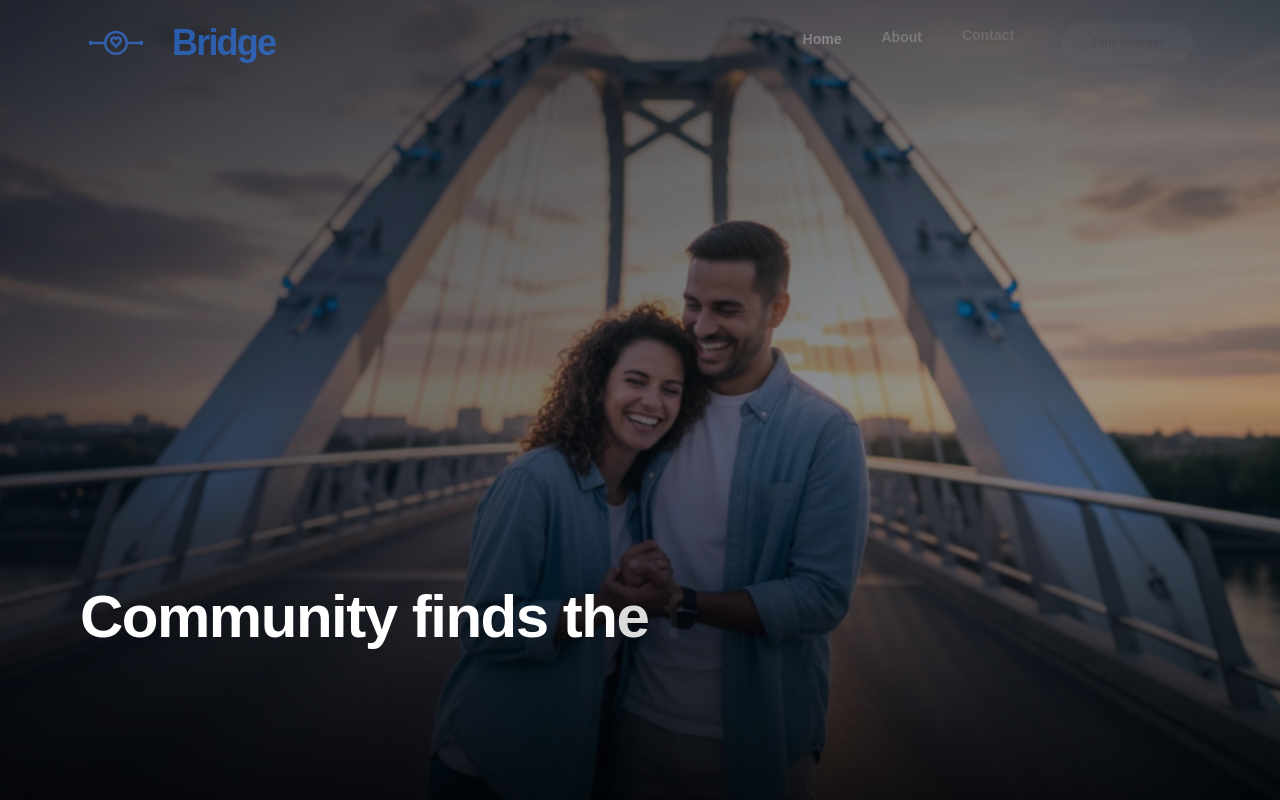
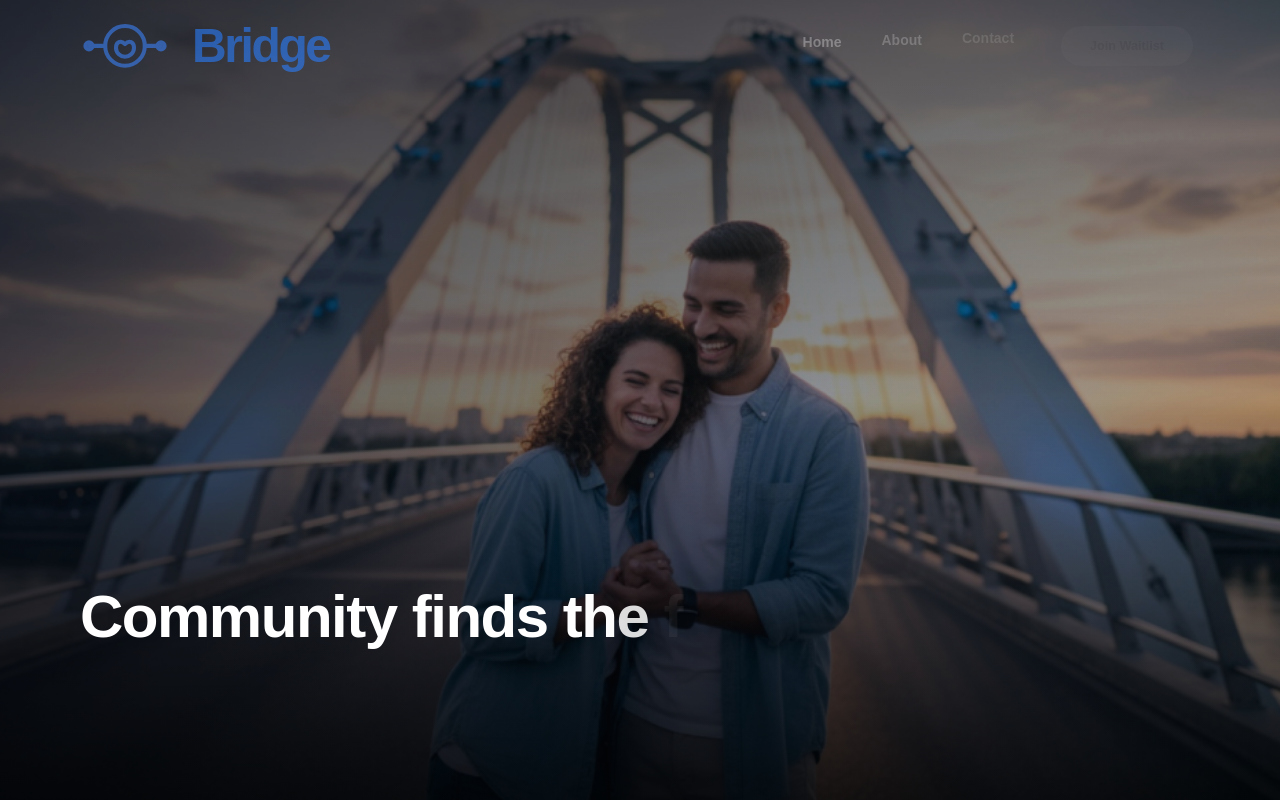
Before and after one commit to utkarsh6778vns-stack/bridge-landing, a Next.js app: page / in a window 1280 px wide. Shown: the top 800 px of the page. Built offline with nearby package versions, Linux system fonts and the light colour scheme.

Commit message:
design: update logo to match new brand image across all components

```diff
--- a/components/BridgePreloader.tsx
+++ b/components/BridgePreloader.tsx
@@ -70,77 +70,80 @@ export default function BridgePreloader({ onComplete }: BridgePreloaderProps) {
                         xmlns="http://www.w3.org/2000/svg"
                         className="overflow-visible"
                     >
-                        {/* Left Arm */}
+                        {/* Left Connector */}
                         <motion.path
-                            d="M 90 60 L 50 60"
+                            d="M 75 60 L 30 60"
                             stroke={accentColor}
-                            strokeWidth="3.5"
+                            strokeWidth="5"
                             strokeLinecap="round"
                             initial={{ pathLength: 0, opacity: 0 }}
                             animate={lineControls}
                         />
                         <motion.circle
-                            cx="50"
+                            cx="30"
                             cy="60"
-                            r="4.5"
-                            fill={accentColor}
+                            r="8"
+                            stroke={accentColor}
+                            strokeWidth="5"
+                            fill="none"
                             initial={{ opacity: 0 }}
                             animate={lineControls}
                         />
 
-                        {/* Circle around Heart */}
+                        {/* Center Circle */}
                         <motion.circle
                             cx="120"
                             cy="60"
-                            r="30"
+                            r="45"
                             stroke={accentColor}
-                            strokeWidth="3.5"
+                            strokeWidth="5"
                             fill="none"
                             initial={{ pathLength: 0, opacity: 0 }}
                             animate={circleControls}
                         />
 
-                        {/* Heart Icon */}
+                        {/* Heart Icon - Upright and Rounded */}
                         <motion.path
-                            d="M 120 70.35 C 117.2 73.2 112.4 73.8 109.2 70.6 C 106 67.4 106 62.2 109.2 59 L 120 48.2 L 130.8 59 C 134 62.2 134 67.4 130.8 70.6 C 127.6 73.8 122.8 73.2 120 70.35 Z"
+                            d="M 120 84 C 110 84 100 75 100 62 C 100 49 110 42 120 54 C 130 42 140 49 140 62 C 140 75 130 84 120 84 Z"
                             stroke={accentColor}
-                            strokeWidth="3.5"
+                            strokeWidth="5"
                             strokeLinejoin="round"
                             strokeLinecap="round"
                             fill="none"
-                            initial={{ pathLength: 0, opacity: 0, scale: 0.8, rotate: 180 }}
+                            initial={{ pathLength: 0, opacity: 0, scale: 0.8 }}
                             animate={heartControls}
                             style={{ originX: "50%", originY: "50%" }}
                         />
 
-                        {/* Right Arm */}
+                        {/* Right Connector */}
                         <motion.path
-                            d="M 150 60 L 190 60"
+                            d="M 165 60 L 210 60"
                             stroke={accentColor}
-                            strokeWidth="3.5"
+                            strokeWidth="5"
                             strokeLinecap="round"
                             initial={{ pathLength: 0, opacity: 0 }}
                             animate={lineControls}
                         />
                         <motion.circle
-                            cx="190"
+                            cx="210"
                             cy="60"
-                            r="4.5"
-                            fill={accentColor}
+                            r="8"
+                            stroke={accentColor}
+                            strokeWidth="5"
+                            fill="none"
                             initial={{ opacity: 0 }}
                             animate={lineControls}
                         />
-
                     </svg>
                 </div>
 
                 {/* Text "Bridge" */}
                 <motion.div
-                    className="md:ml-2"
+                    className="md:ml-4"
                     initial={{ opacity: 0, y: 10, x: -20 }}
                     animate={textControls}
                 >
-                    <h1 className="text-5xl md:text-7xl font-extrabold text-[#3B82F6] tracking-tighter">Bridge</h1>
+                    <h1 className="text-6xl md:text-8xl font-[900] text-[#3B82F6] tracking-tighter">Bridge</h1>
                 </motion.div>
             </div>
         </div>
--- a/components/Footer.tsx
+++ b/components/Footer.tsx
@@ -21,18 +21,28 @@ export default function Footer() {
                 >
                     {/* Bridge Logo */}
                     <div className="flex items-center gap-4 mb-6">
-                        <svg width="60" height="45" viewBox="0 0 100 60" fill="none">
-                            <circle cx="50" cy="30" r="15" stroke={accentColor} strokeWidth="3.5" fill="none" />
+                        <svg width="70" height="42" viewBox="0 0 100 60" fill="none">
+                            {/* Center Circle */}
+                            <circle cx="50" cy="30" r="22" stroke={accentColor} strokeWidth="4.5" fill="none" />
+
+                            {/* Heart - upright and rounded */}
                             <path
-                                d="M 50 36 C 48.6 37.4 46.2 37.7 44.6 36.1 C 43 34.5 43 31.9 44.6 30.3 L 50 24.9 L 55.4 30.3 C 57 31.9 57 34.5 55.4 36.1 C 53.8 37.7 51.4 37.4 50 36 Z"
-                                stroke={accentColor} strokeWidth="3.5" fill="none" transform="rotate(180 50 30)"
+                                d="M 50 42 C 45 42 40 38 40 32 C 40 26 45 23 50 28 C 55 23 60 26 60 32 C 60 38 55 42 50 42 Z"
+                                stroke={accentColor}
+                                strokeWidth="4.5"
+                                strokeLinecap="round"
+                                strokeLinejoin="round"
+                                fill="none"
                             />
-                            <path d="M 35 30 L 15 30" stroke={accentColor} strokeWidth="3.5" strokeLinecap="round" />
-                            <circle cx="15" cy="30" r="3" fill={accentColor} />
-                            <path d="M 65 30 L 85 30" stroke={accentColor} strokeWidth="3.5" strokeLinecap="round" />
-                            <circle cx="85" cy="30" r="3" fill={accentColor} />
+
+                            {/* Connectors */}
+                            <path d="M 28 30 L 10 30" stroke={accentColor} strokeWidth="4.5" strokeLinecap="round" />
+                            <circle cx="10" cy="30" r="4" stroke={accentColor} strokeWidth="4.5" fill="none" />
+
+                            <path d="M 72 30 L 90 30" stroke={accentColor} strokeWidth="4.5" strokeLinecap="round" />
+                            <circle cx="90" cy="30" r="4" stroke={accentColor} strokeWidth="4.5" fill="none" />
                         </svg>
-                        <span className="text-3xl font-black text-blue-500 tracking-tighter">Bridge</span>
+                        <span className="text-4xl font-[900] text-blue-500 tracking-tighter">Bridge</span>
                     </div>
 
                     <p className="text-gray-600 text-sm font-medium mb-8">
--- a/components/Navbar.tsx
+++ b/components/Navbar.tsx
@@ -35,20 +35,30 @@ export default function Navbar() {
         >
             <a href="#home" className="flex items-center gap-2 md:gap-4 hover:opacity-90 transition-opacity">
                 {/* Mini Logo */}
-                <div className="relative scale-75 md:scale-100 origin-left">
-                    <svg width="72" height="54" viewBox="0 0 100 60" fill="none" className="overflow-visible">
-                        <circle cx="50" cy="30" r="15" stroke={accentColor} strokeWidth="3.5" fill="none" />
+                <div className="relative scale-[0.65] md:scale-90 origin-left">
+                    <svg width="100" height="60" viewBox="0 0 100 60" fill="none" className="overflow-visible">
+                        {/* Center Circle */}
+                        <circle cx="50" cy="30" r="22" stroke={accentColor} strokeWidth="4.5" fill="none" />
+
+                        {/* Heart - upright and rounded */}
                         <path
-                            d="M 50 36 C 48.6 37.4 46.2 37.7 44.6 36.1 C 43 34.5 43 31.9 44.6 30.3 L 50 24.9 L 55.4 30.3 C 57 31.9 57 34.5 55.4 36.1 C 53.8 37.7 51.4 37.4 50 36 Z"
-                            stroke={accentColor} strokeWidth="3.5" fill="none" transform="rotate(180 50 30)"
+                            d="M 50 42 C 45 42 40 38 40 32 C 40 26 45 23 50 28 C 55 23 60 26 60 32 C 60 38 55 42 50 42 Z"
+                            stroke={accentColor}
+                            strokeWidth="4.5"
+                            strokeLinecap="round"
+                            strokeLinejoin="round"
+                            fill="none"
                         />
-                        <path d="M 35 30 L 15 30" stroke={accentColor} strokeWidth="3.5" strokeLinecap="round" />
-                        <circle cx="15" cy="30" r="3" fill={accentColor} />
-                        <path d="M 65 30 L 85 30" stroke={accentColor} strokeWidth="3.5" strokeLinecap="round" />
-                        <circle cx="85" cy="30" r="3" fill={accentColor} />
+
+                        {/* Connectors */}
+                        <path d="M 28 30 L 10 30" stroke={accentColor} strokeWidth="4.5" strokeLinecap="round" />
+                        <circle cx="10" cy="30" r="4" stroke={accentColor} strokeWidth="4.5" fill="none" />
+
+                        <path d="M 72 30 L 90 30" stroke={accentColor} strokeWidth="4.5" strokeLinecap="round" />
+                        <circle cx="90" cy="30" r="4" stroke={accentColor} strokeWidth="4.5" fill="none" />
                     </svg>
                 </div>
-                <span className="text-3xl md:text-4xl font-black text-blue-500 tracking-tighter -ml-2 md:ml-1">Bridge</span>
+                <span className="text-4xl md:text-5xl font-[900] text-blue-500 tracking-tighter -ml-3 md:-ml-1">Bridge</span>
             </a>
 
             {/* Desktop Navigation */}
```
